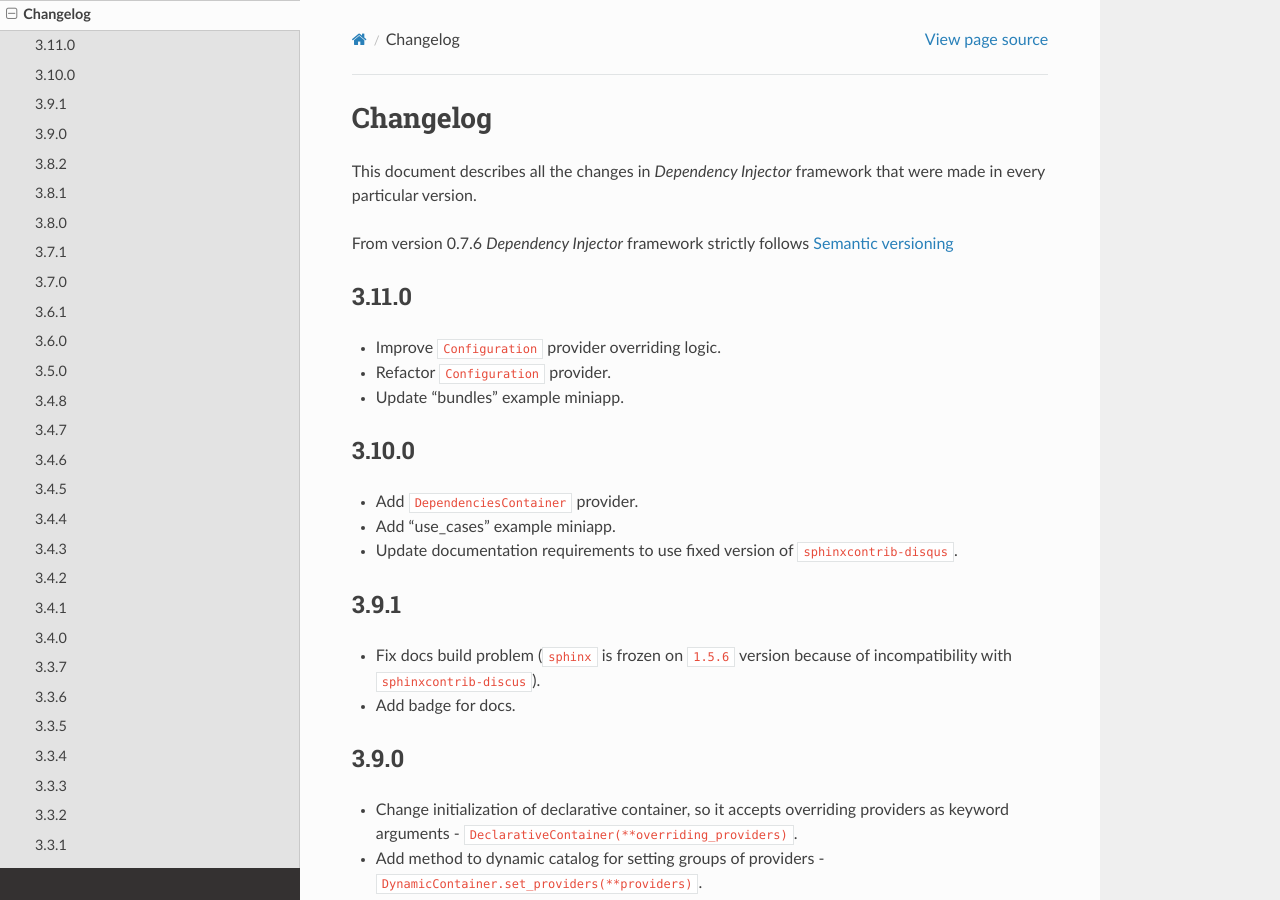
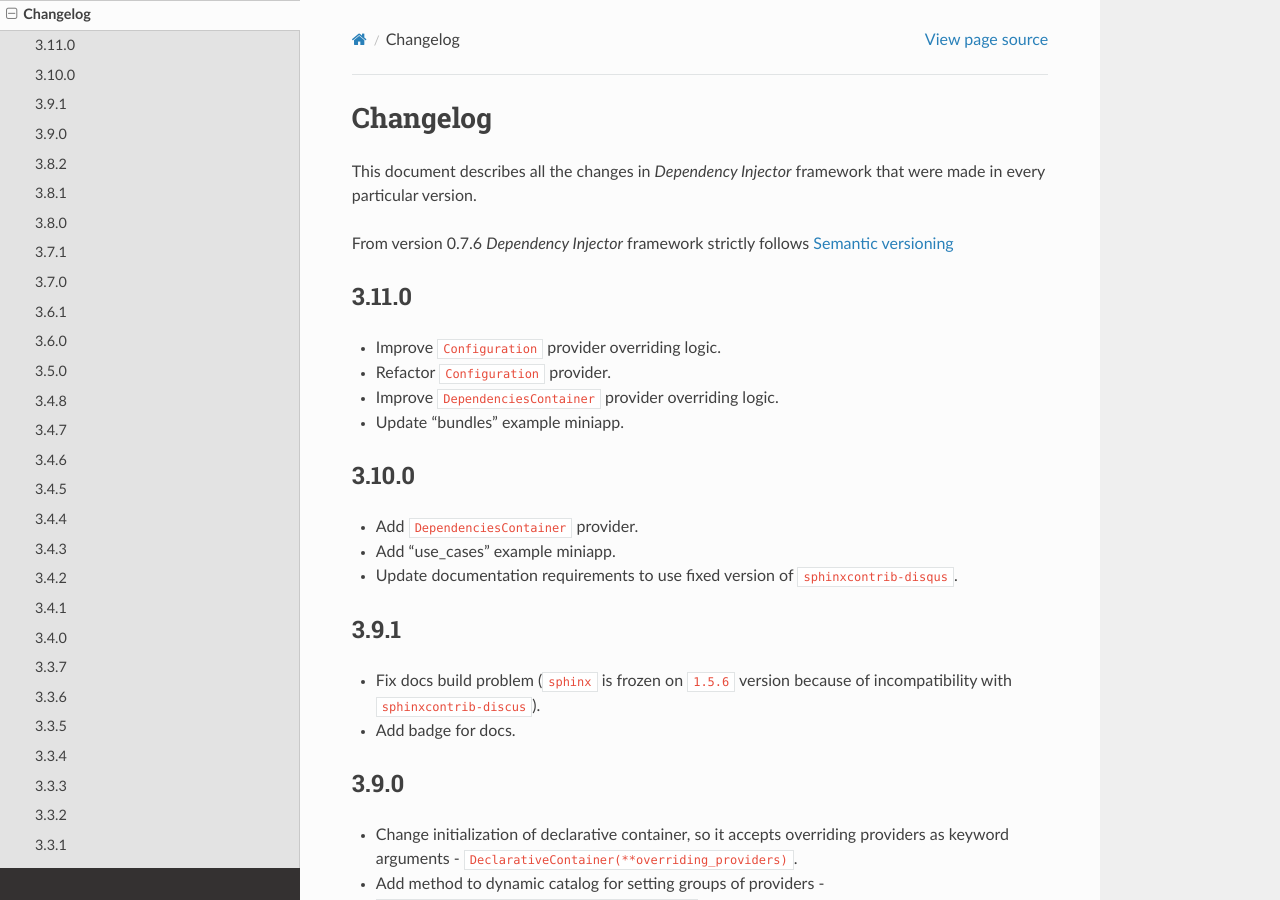
Before and after one commit to ets-labs/python-dependency-injector, a Sphinx documentation site: the page built from docs/main/changelog.rst, in a window 1280 px wide and 900 px high. Built offline with Sphinx 7.4.7 and the Read the Docs theme 2.0.0, drawn with Linux system fonts in a browser that asks for light colours.

Commit message:
Update changelog

```diff
--- a/docs/main/changelog.rst
+++ b/docs/main/changelog.rst
@@ -11,6 +11,7 @@ follows `Semantic versioning`_
 ------
 - Improve ``Configuration`` provider overriding logic.
 - Refactor ``Configuration`` provider.
+- Improve ``DependenciesContainer`` provider overriding logic.
 - Update "bundles" example miniapp.
 
 3.10.0
```
